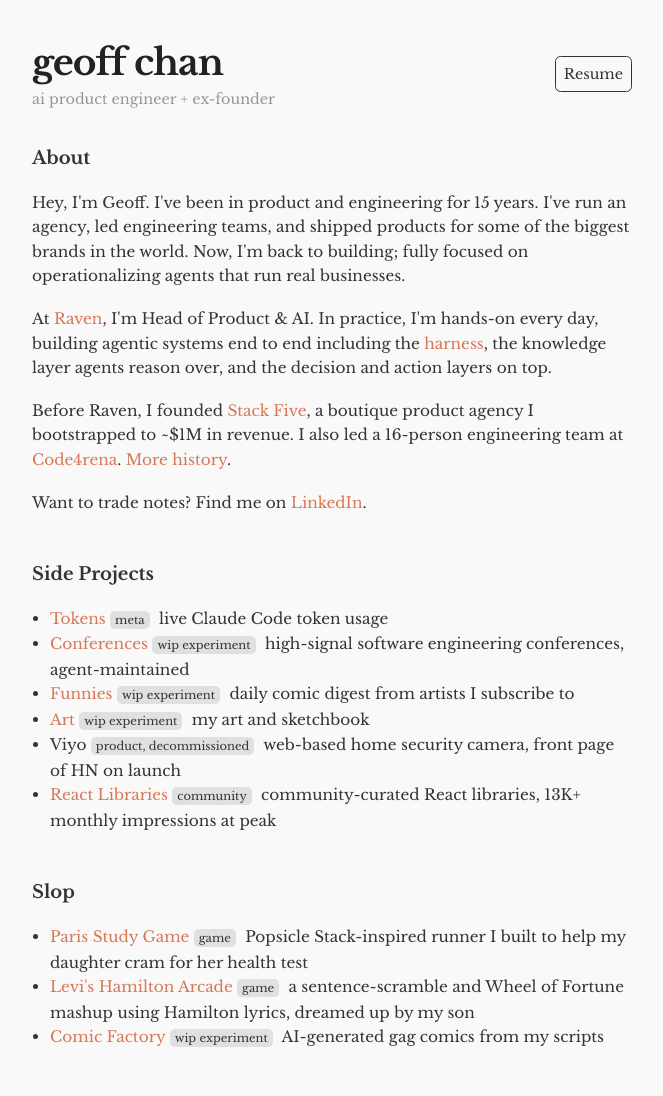
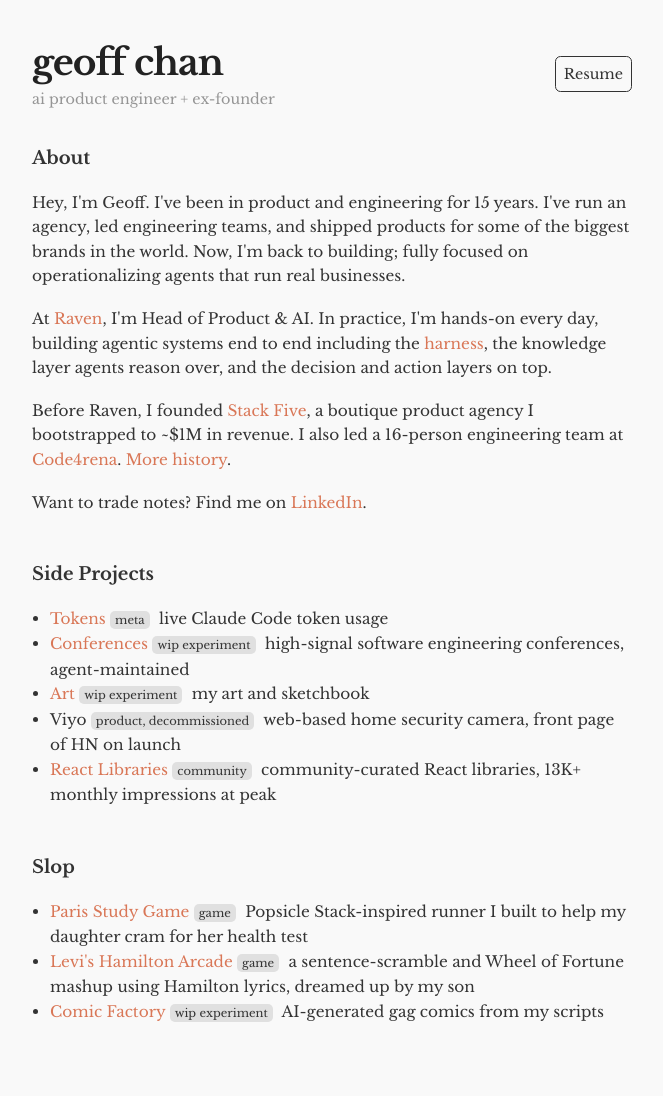
Before and after one commit to geoffchan23/geoffchan23.github.io, a Jekyll site: the page built from index.html, in a window 1280 px wide. Shown: the whole page, without its empty margins (308-971 px from the left). Built offline with Jekyll 4.4.1, drawn with Linux system fonts in a browser that asks for light colours; after the commit the page ends 1070 px from its top, so only the background shows below that.

Commit message:
funnies: hide homepage link while iterating
The /funnies page itself stays live and accessible directly; just
removed from the visible Work list until the digest is ready to share.

Co-Authored-By: Claude Opus 4.7 (1M context) <noreply@anthropic.com>

```diff
--- a/index.html
+++ b/index.html
@@ -25,7 +25,7 @@ description: Geoff Chan is Head of Product & AI at Raven.ai, building agentic sy
         <ul>
             <li><a href="/tokens/">Tokens</a> <span class="tag">meta</span> live Claude Code token usage</li>
             <li><a href="/conferences/">Conferences</a> <span class="tag">wip experiment</span> high-signal software engineering conferences, agent-maintained</li>
-            <li><a href="/funnies/">Funnies</a> <span class="tag">wip experiment</span> daily comic digest from artists I subscribe to</li>
+            <!-- <li><a href="/funnies/">Funnies</a> <span class="tag">wip experiment</span> daily comic digest from artists I subscribe to</li> -->
             <li><a href="/art/">Art</a> <span class="tag">wip experiment</span> my art and sketchbook</li>
             <li><em>Viyo</em> <span class="tag">product, decommissioned</span> web-based home security camera, front page of HN on launch</li>
             <li><a href="https://reactlibraries.com" target="_blank" rel="noopener">React Libraries</a> <span class="tag">community</span> community-curated React libraries, 13K+ monthly impressions at peak</li>
```
